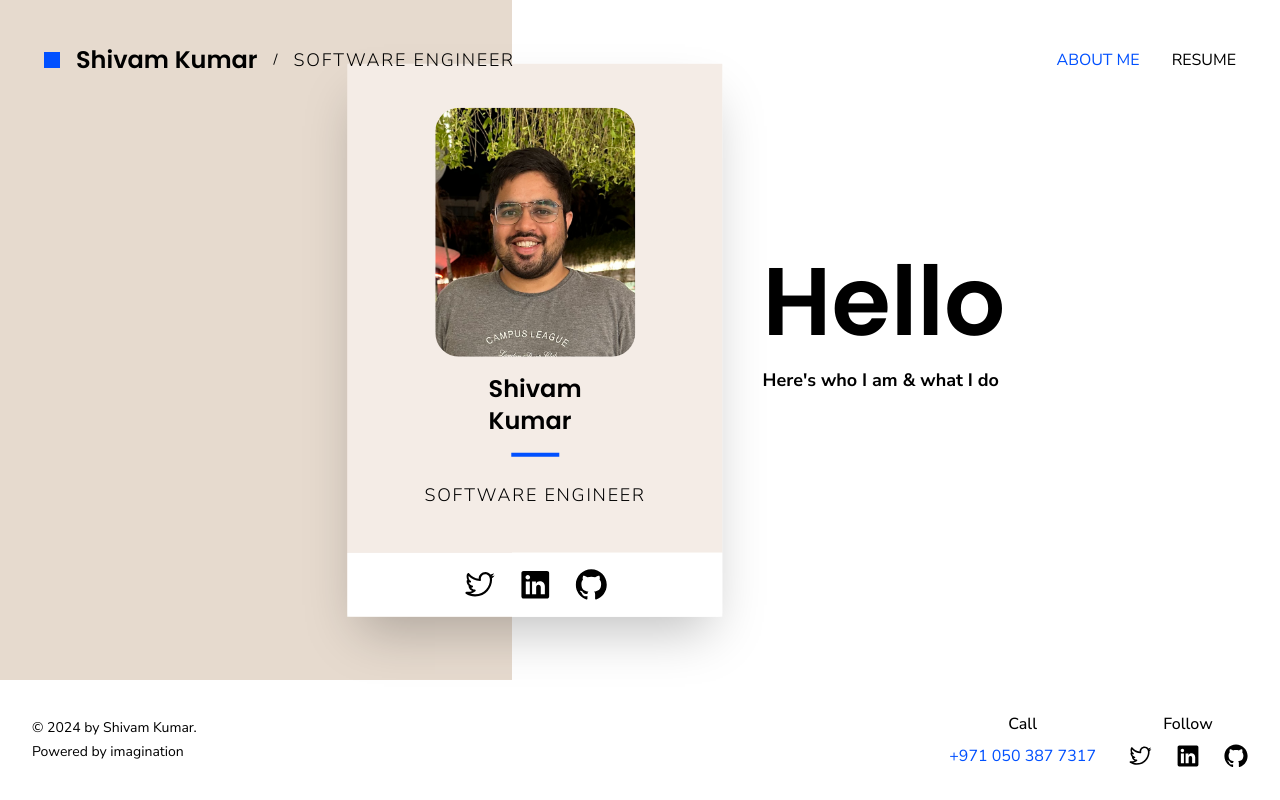
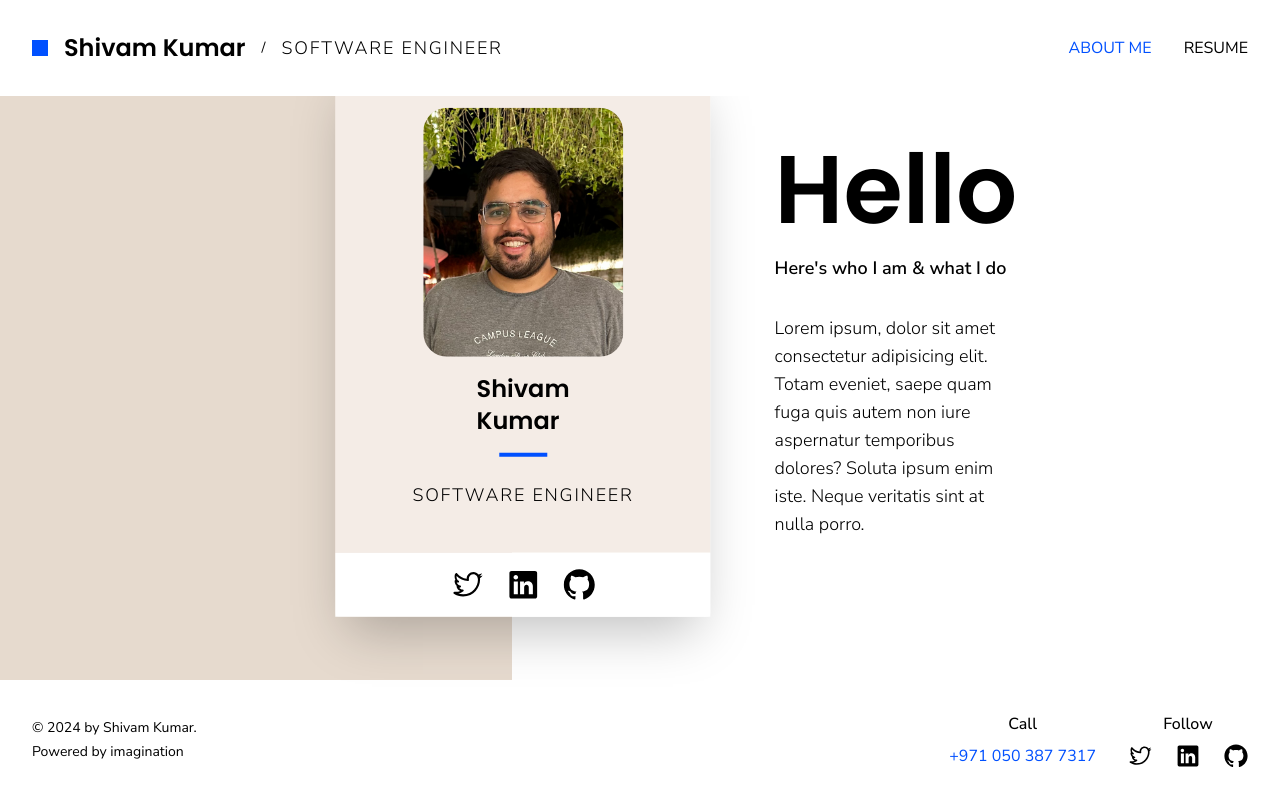
Before and after one commit to riverrz/portfolio, a Next.js app: page / in a window 1280 px wide. Built offline with nearby package versions, Linux system fonts and the light colour scheme.

Commit message:
Fix height and background color issues

```diff
--- a/src/app/(home)/page.tsx
+++ b/src/app/(home)/page.tsx
@@ -6,14 +6,19 @@ export default function Home() {
       <div className="h-full order-2 flex-grow md:order-1 md:flex-grow-0 md:basis-2/5 bg-accent relative">
         <div className="relative md:absolute md:top-[50%] md:right-0 md:translate-x-[75%] md:translate-y-[-50%] flex items-center flex-col md:gap-10 md:flex-row">
           <PersonalFloatingCard className="h-[480px] md:h-auto md:min-w-[375px] w-[90%] absolute translate-y-[-25%] sm:translate-y-0 sm:static" />
-          <div className="mt-[420px] md:mt-0 self-start w-[90%] mx-auto sm:self-auto">
-            <p className="font-primary text-4xl md:text-8xl font-bold mb-4 ">
+          <div className="mt-[420px] md:mt-0 self-start w-full p-6 mx-auto sm:self-auto">
+            <p className="font-primary text-5xl md:text-8xl font-bold mb-4 ">
               Hello
             </p>
-            <p className="font-secondary font-bold text-lg mb-6 md:mb-8">
+            <p className="font-secondary font-semibold text-xl md:text-lg mb-6 md:mb-8">
               Here&apos;s who I am & what I do
             </p>
-            <p></p>
+            <p className="font-secondary text-lg font-light">
+              Lorem ipsum, dolor sit amet consectetur adipisicing elit. Totam
+              eveniet, saepe quam fuga quis autem non iure aspernatur temporibus
+              dolores? Soluta ipsum enim iste. Neque veritatis sint at nulla
+              porro.
+            </p>
           </div>
         </div>
       </div>
--- a/src/app/components/layouts/nav-bar/nav-bar.tsx
+++ b/src/app/components/layouts/nav-bar/nav-bar.tsx
@@ -10,7 +10,7 @@ export const NavBar = () => {
   const pathname = usePathname();
 
   return (
-    <nav className="fixed w-full flex items-center justify-between p-6 sm:p-11 font-secondary z-10">
+    <nav className="fixed bg-white w-full flex items-center justify-between p-6 sm:p-8 font-secondary z-10">
       <div className="flex items-center flex-wrap gap-x-4 gap-y-2">
         <div className="h-4 w-4 bg-primary" />
         <p className="text-xl sm:text-2xl">
--- a/src/app/layout.tsx
+++ b/src/app/layout.tsx
@@ -30,7 +30,7 @@ export default function RootLayout({
     <html lang="en" className={`${poppins.variable} ${nunito.variable}`}>
       <body className="sm:flex sm:flex-col sm:h-screen">
         <NavBar />
-        <main className="h-screen sm:flex-1 ">{children}</main>
+        <main className="min-h-screen sm:min-h-0 sm:flex-1 ">{children}</main>
         <Footer />
       </body>
     </html>
```
